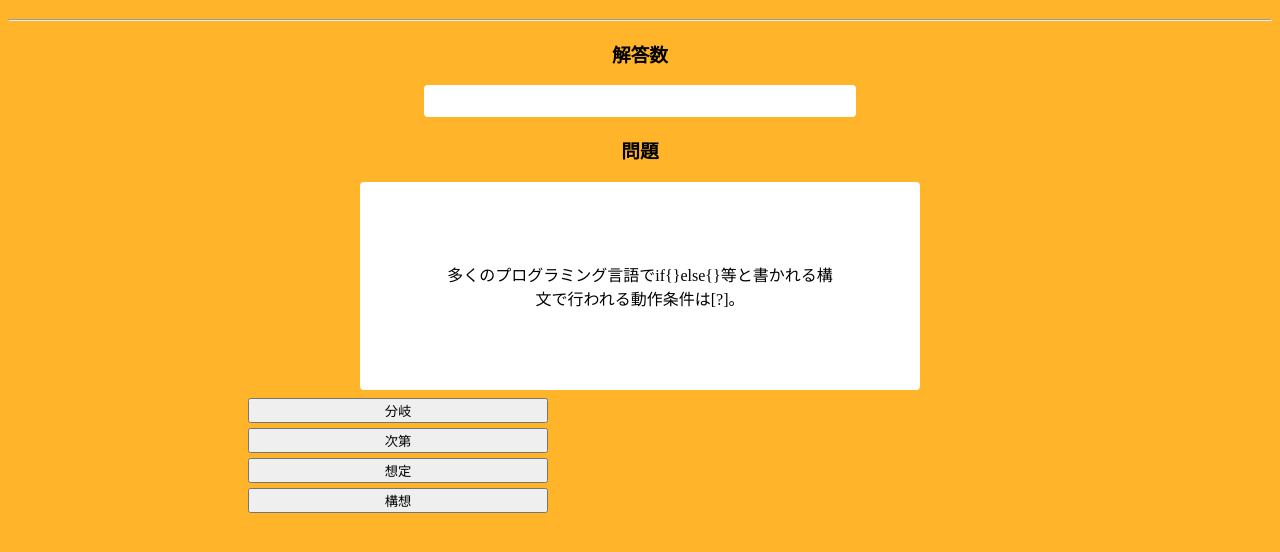
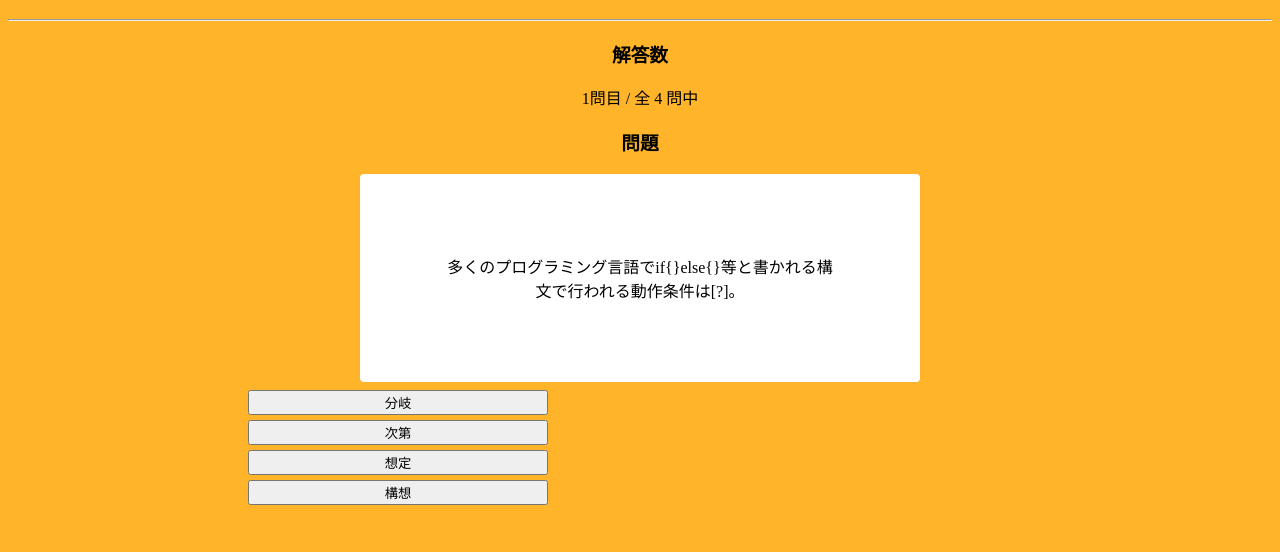
Before and after one commit to tadao050707/javascript_question, a plain HTML site: page index.html in a window 1280 px wide. Shown: the part 70-622 px from the top of the page. Drawn offline with Linux system fonts and the light colour scheme.

Commit message:
問題数カウント

```diff
--- a/businesslogic.js
+++ b/businesslogic.js
@@ -44,6 +44,7 @@
     //関数宣言 問題表示
     function setQuestion(number){
         //HTML.CSS要素取得、Answers、resultの挿入
+        countQuestions(number)
         document.querySelector('#Answers').innerHTML = '';
         document.querySelector('#result').innerHTML ='';
         //HTML.CSS要素取得、文字の変換
@@ -97,3 +98,9 @@
         //解答配列呼び出し
         this.selects = [answer,wrong1,wrong2,wrong3];
     }
+
+    function countQuestions(number) {
+        if (number + 1 <= Questions.length) {
+            document.querySelector('#problemsCount').innerHTML = (number + 1)+"問目 "  + "/ 全 " + Questions.length + " 問中";
+        }
+    }
--- a/index.html
+++ b/index.html
@@ -16,7 +16,7 @@
     <hr>
 
     <h3>解答数</h3>
-    <div id="count"></div>
+    <div id="problemsCount"></div>
 
     <h3>問題</h3>
     <div id="Sentence"></div>
```
